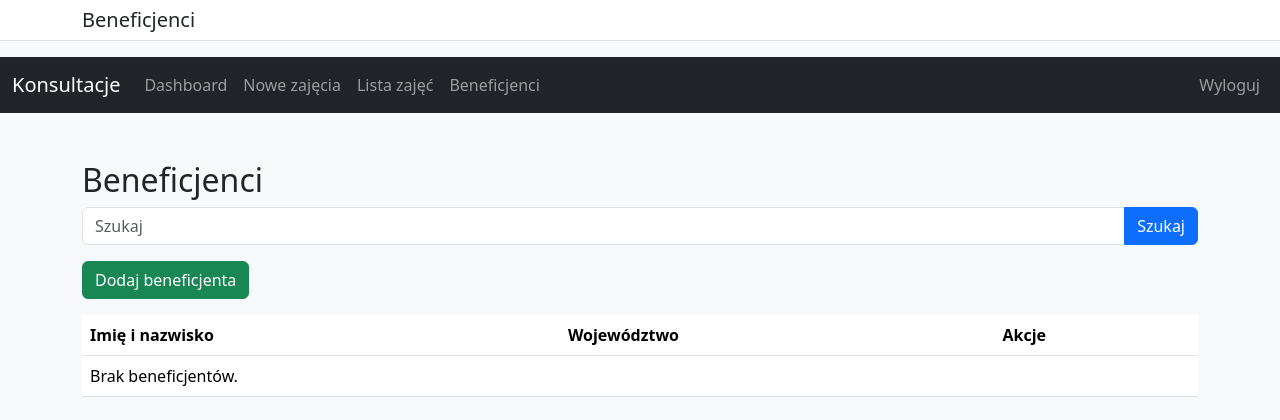
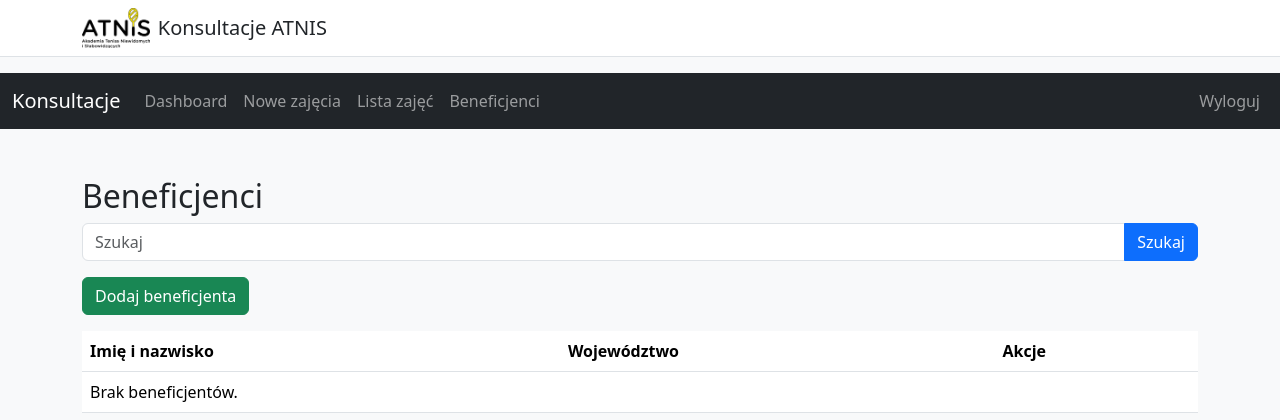
Before and after one commit to suchokrates1/konsultacje, a Flask app: page /beneficjenci in a window 1280 px wide. Shown: the top 420 px of the page. Run offline with Flask 3, Linux system fonts and the light colour scheme; the visitor is signed in with stand-in values (Sample User, id 1); data that the repository does not hold is empty.

Commit message:
Add logo image and update header title

```diff
--- a/app/templates/base.html
+++ b/app/templates/base.html
@@ -9,8 +9,9 @@
 </head>
 <body class="bg-light text-dark">
   <header class="bg-white border-bottom py-2 mb-3">
-    <div class="container">
-      <h1 class="h5 m-0">{{ self.title() }}</h1>
+    <div class="container d-flex align-items-center">
+      <img src="{{ url_for('static', filename='logo.png') }}" alt="Logo" class="me-2" style="height: 40px;">
+      <h1 class="h5 m-0">Konsultacje ATNIS</h1>
     </div>
   </header>
   <nav class="navbar navbar-expand-lg navbar-dark bg-dark">
```
